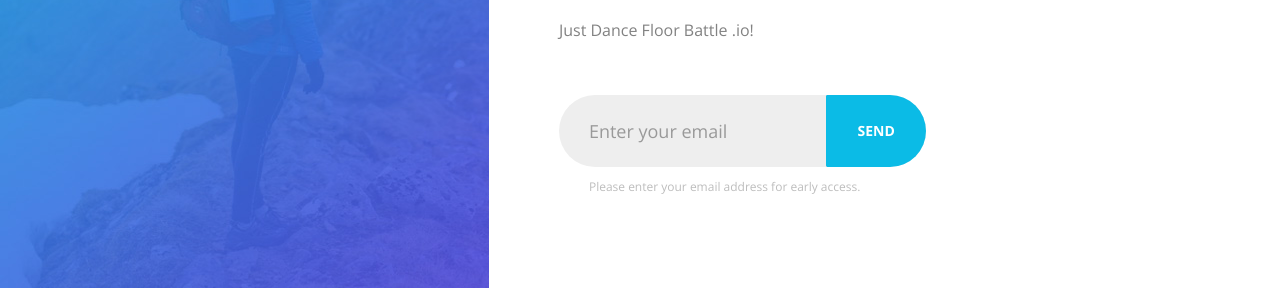
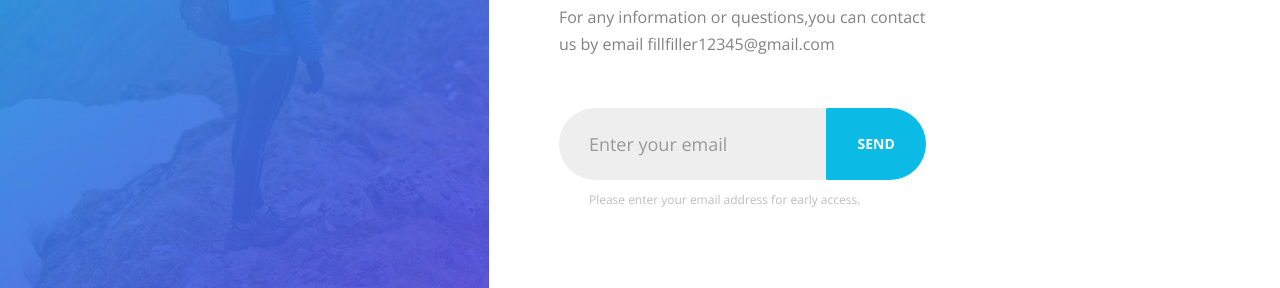
Before and after one commit to NoVitaGarden/NoVitaGarden.github.io, a plain HTML site: page index.html in a window 1280 px wide. Shown: the part 445-733 px from the top of the page. Drawn offline with nearby package versions, Linux system fonts and the light colour scheme; a web font is replaced by a local one.

Commit message:
index.html

```diff
--- a/index.html
+++ b/index.html
@@ -63,7 +63,7 @@
 								<div class="fh5co-intro animate-box">
 									<h2>We make you happy!</h2>
 									<p>The most exciting and cool games! Meet the new products!</p>
-                                                                         <p> Just Dance Floor Battle .io!</p>
+                                                                         <p>For any information or questions,you can contact us by email fillfiller12345@gmail.com<p>
 								</div>
 							</div>
 
```
